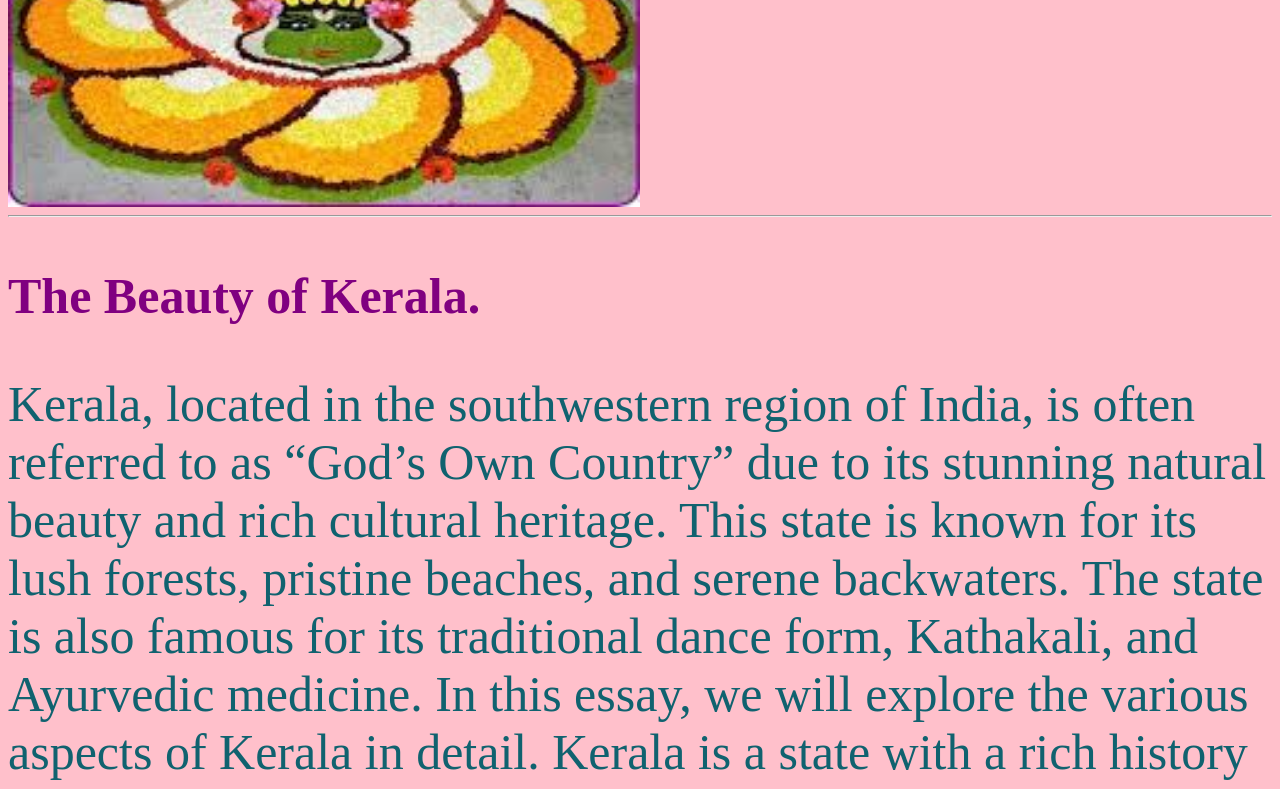
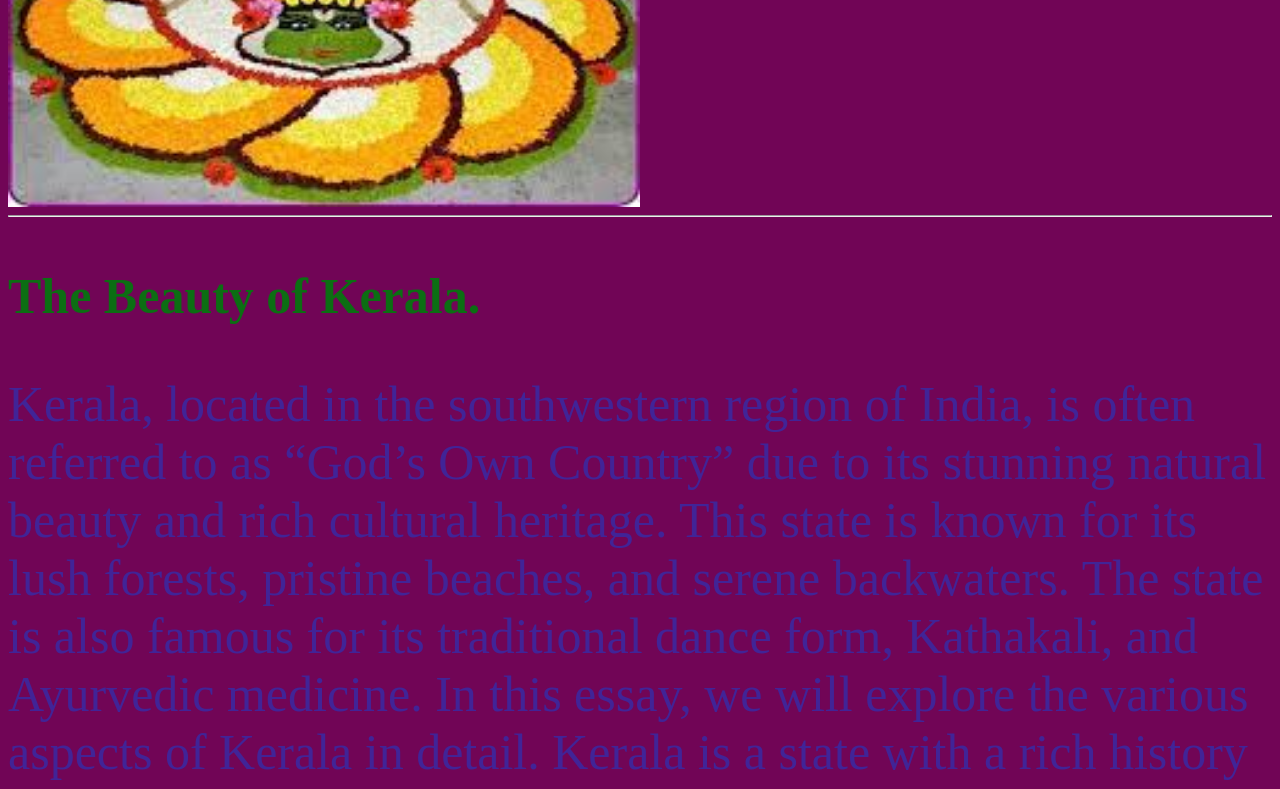
Before and after one commit to donkanadeexitha/s, a plain HTML site: page index.html in a window 1280 px wide. Shown: the part 2000-2789 px from the top of the page. Drawn offline with Linux system fonts and the light colour scheme.

Commit message:
changed colors

```diff
--- a/index.html
+++ b/index.html
@@ -2,23 +2,23 @@
 <head>
 <title>ABOUT ME</title>
 </head>
-<body style="background-color:pink">
+<body style="background-color:rgb(113, 5, 86)">
 <h1 style="text-align:center;color:red;font-style:italic;font-size:50px;">Deexitha<br>cse2<br>323103310067<br>IT ESSENTIALS LAB</h1>
-<h2 style="colour:black;font-size:50px;font-family:italic;">
+<h2 style="colour:rgb(38, 23, 23);font-size:50px;font-family:italic;">
 YOUNG TIGER NTR </h2>
 <img width="50%" src="jr ntr.jpg">
 <hr>
 <img width="50%" src="image.jpg">
 <hr>
-<h3 style="color:purple;font-size:50px;font-family:italic;">
+<h3 style="color:rgb(12, 110, 19);font-size:50px;font-family:italic;">
 The Beauty of Kerala.</h3>
-<p style="color:rgb(16, 98, 111);font-size:50px;font-family:italic;"> Kerala, located in the southwestern region of India, is often referred to as “God’s Own Country” due to its stunning natural beauty and rich cultural heritage. This state is known for its lush forests, pristine beaches, and serene backwaters. The state is also famous for its traditional dance form, Kathakali, and Ayurvedic medicine. In this essay, we will explore the various aspects of Kerala in detail.
+<p style="color:rgb(65, 36, 151);font-size:50px;font-family:italic;"> Kerala, located in the southwestern region of India, is often referred to as “God’s Own Country” due to its stunning natural beauty and rich cultural heritage. This state is known for its lush forests, pristine beaches, and serene backwaters. The state is also famous for its traditional dance form, Kathakali, and Ayurvedic medicine. In this essay, we will explore the various aspects of Kerala in detail.
 
 Kerala is a state with a rich history and culture. The state is home to various ancient temples, churches, and mosques that are famous for their unique architecture and religious significance. One of the most famous temples in Kerala is the Sabarimala Temple, which is dedicated to Lord Ayyappa. The temple attracts millions of devotees every year, especially during the annual Mandala Pooja festival. Apart from religious sites, Kerala is also known for its beautiful hill stations like Munnar, which are home to vast tea plantations and offer a refreshing break from the hustle and bustle of the city. </p>
 <img width="50%" src="pic.jpg">
 <a href="https://youtu.be/eiGdsH1g20k?si=4C2pQ1v0NrX5AJtW"><img width="50%" src="kerala.jpg">
 </a>
-<h4 style= "color:green;font-size:50px;font-style:italic;">NATURAL BEAUTY.</h4>
+<h4 style= "color:rgb(45, 196, 216);font-size:50px;font-style:italic;">NATURAL BEAUTY.</h4>
 <iframe width="560" height="315" src="https://www.youtube.com/embed/CUUVs3III-g?si=jGiJkHpPXcgWVvbd" title="YouTube video player" frameborder="0" allow="accelerometer; autoplay; clipboard-write; encrypted-media; gyroscope; picture-in-picture; web-share" allowfullscreen></iframe>
 <h2>Click this picture to know more about kerala</h2>
 <iframe width="560" height="315" src="https://www.youtube.com/embed/Ny0T2R-UGxo?si=9D7TMKWFMThwexOP" title="YouTube video player" frameborder="0" allow="accelerometer; autoplay; clipboard-write; encrypted-media; gyroscope; picture-in-picture; web-share" allowfullscreen></iframe>
```
